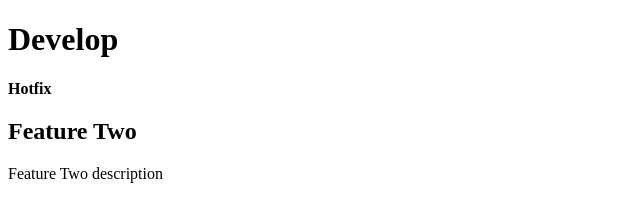
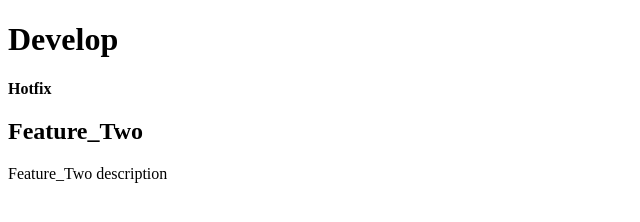
Before and after one commit to xmacx/hw35, a plain HTML site: page index.html in a window 1280 px wide. Shown: the full height of the page, 0-640 px from the left. Drawn offline with Linux system fonts and the light colour scheme.

Commit message:
Add QA fix

```diff
--- a/index.html
+++ b/index.html
@@ -9,7 +9,7 @@
 <body>
     <h1>Develop</h1>
     <p><strong>Hotfix</strong></p>
-    <h2>Feature Two</h2>
-    <p>Feature Two description</p>
+    <h2>Feature_Two</h2>
+    <p>Feature_Two description</p>
 </body>
 </html>
```
